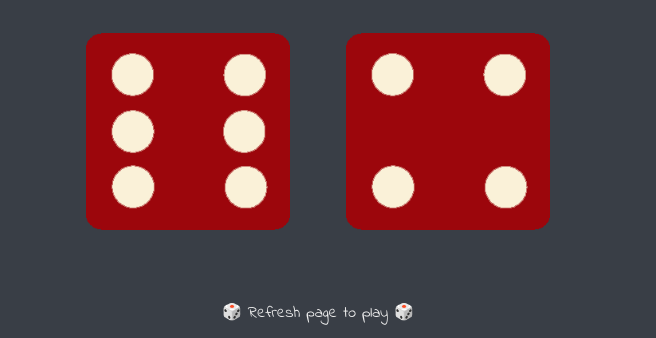
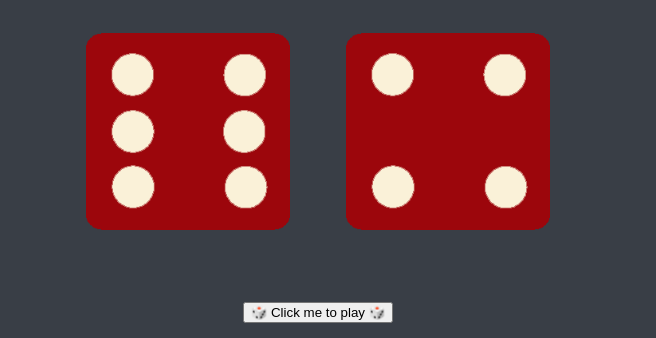
Before and after one commit to surajghuge/dice-game, a plain HTML site: page index.html in a window 1280 px wide. Shown: the part 462-800 px from the top of the page, without its empty margins (322-978 px from the left). Drawn offline with Linux system fonts and the light colour scheme.

Commit message:
Update index.html

```diff
--- a/index.html
+++ b/index.html
@@ -27,6 +27,6 @@
   </body>
 
   <footer>
-     🎲 Refresh page to play 🎲
+     <button class="btn" onclick="window.location.reload();">🎲 Click me to play 🎲</button>
   </footer>
 </html>
```
